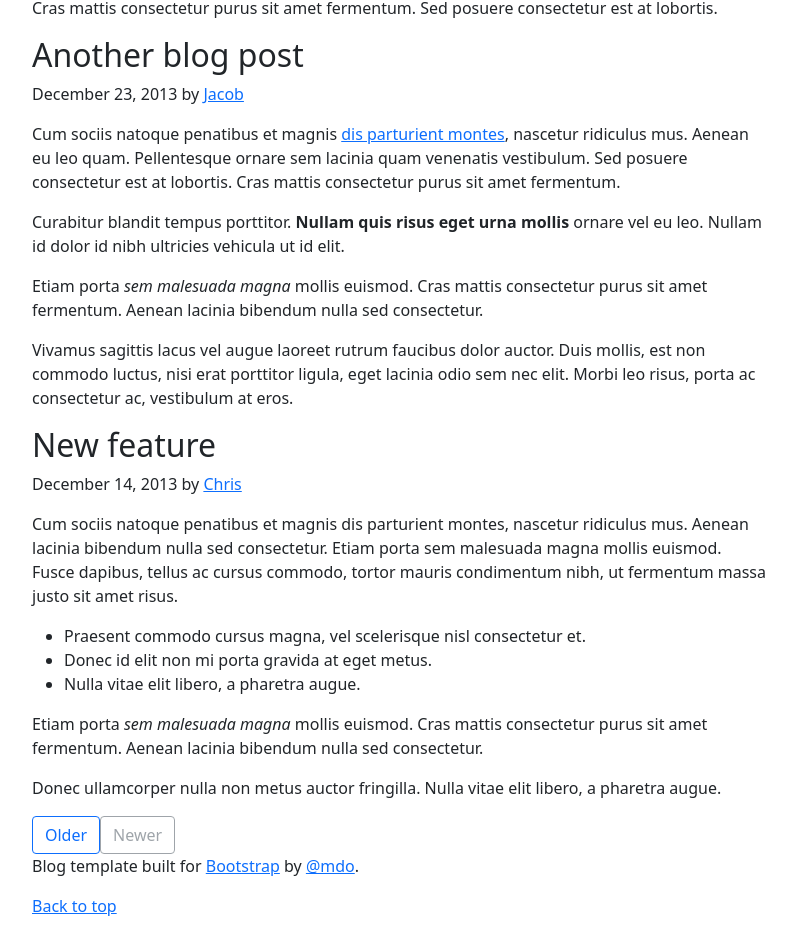
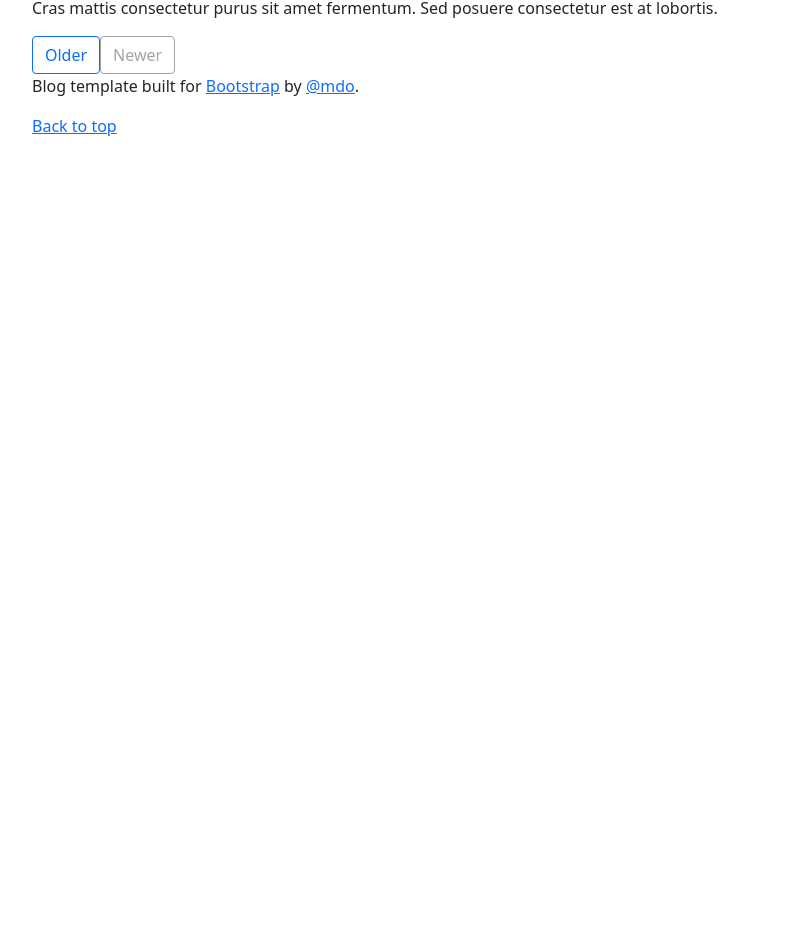
Before and after one commit to raythompsonwebdev/blog-project, a React (Create React App) app in the folder client/: page /blog in a window 1280 px wide. Shown: the part 1300-2234 px from the top of the page, without its empty margins (50-846 px from the left). After the commit the page ends 1454 px from the top, so only its background shows below. Built offline with nearby package versions, Linux system fonts and the light colour scheme.

Commit message:
temporarily added access control policy to request header for home page route - issue with cors - also using proxy in packagejson

```diff
--- a/client/src/components/Blogsnippet.js
+++ b/client/src/components/Blogsnippet.js
@@ -1,19 +1,45 @@
 import React from "react";
+// import PropTypes from "prop-types";
 import { Link } from "react-router-dom";
 
 function Blogsnippet(props) {
+  const { key, author, username, blogtitle, blogpost, mood, submitted } = {
+    ...props,
+  };
+  // eslint-disable-next-line no-console
+  // console.log(author);
   return (
     <div className="card">
-      <img src="..." className="card-img-top" alt="..." />
+      {/* <img src="..." className="card-img-top" alt="..." /> */}
       <div className="card-body">
-        <p className="card-text">
-          Some quick example text to build on the card title and make up the
-          bulk of the card&apos; content.
-        </p>
-        <Link to="/posts" />
+        <h1>{blogtitle}</h1>
+        <h2>Author : {author} </h2>
+        <h2>User : {username} </h2>
+        <h3>Submitted : {submitted}</h3>
+        <p className="card-text">{blogpost}</p>
+        <p>Mood: {mood}</p>
+        <Link to={`/post/${key}`}>See Post</Link>
       </div>
     </div>
   );
 }
+Blogsnippet.defaultProps = {
+  key: 0,
+  author: "author not found",
+  username: "user not found ",
+  blogtitle: "not found",
+  blogpost: "not found",
+  mood: "not found",
+  submitted: "not found",
+};
+
+// Blogsnippet.propTypes = {
+//   author: PropTypes.string,
+//   name: PropTypes.string,
+//   blogtitle: PropTypes.string,
+//   blogpost: PropTypes.string,
+//   mood: PropTypes.string,
+//   submitted: PropTypes.string,
+// };
 
 export default Blogsnippet;
--- a/client/src/components/BlogsnippetContainer.js
+++ b/client/src/components/BlogsnippetContainer.js
@@ -5,10 +5,7 @@ import Blogsnippet from "./Blogsnippet";
 function BlogsnippetContainer(props) {
   const { blogData } = props;
   // eslint-disable-next-line no-console
-  console.log(blogData);
-  const Blog = blogData
-    .slice(0, 8)
-    .map((item) => (
+  const Blog = blogData.map((item) => (
     <Blogsnippet
       key={item.id}
       author={item.author}
@@ -20,7 +17,7 @@ function BlogsnippetContainer(props) {
     />
   ));
 
-  return <div>{Blog}</div>;
+  return Blog;
 }
 
 BlogsnippetContainer.defaultProps = {
--- a/client/src/components/MainNav.js
+++ b/client/src/components/MainNav.js
@@ -16,11 +16,7 @@ function MainNav() {
                 Home
               </Link>
             </li>
-            <li className="nav-item">
-              <Link className="nav-link" to="/blog">
-                Blog
-              </Link>
-            </li>
+
             <li className="nav-item">
               <Link className="nav-link" to="/create-blog">
                 Create Blog
--- a/client/src/pages/App.js
+++ b/client/src/pages/App.js
@@ -6,16 +6,15 @@ import BlogsnippetContainer from "../components/BlogsnippetContainer";
 function App() {
   const [blogData, setblogData] = useState([]);
   // const [visibility, setVisibility]  = useState(false);
-  // const [lastIndex, setLastIndex] = useState(0);
+  const [lastIndex, setLastIndex] = useState(0);
 
   // const loadData = async () => {
   //   const fetchProducts = fetch(`/posts`);
   //   const data = await fetchProducts.json();
   // }
+  const fetchProducts = fetch(`http://localhost:3333/posts`);
 
   useEffect(() => {
-    const fetchProducts = fetch(`http://localhost:3333/posts`);
-    // const fetchProducts = fetch(`./productdata.json`);
     fetchProducts
       .then((response) => {
         if (!response.ok) {
@@ -26,13 +25,15 @@ function App() {
       .then((data) => {
         // eslint-disable-next-line no-console
         // console.log(data);
-        // const returnedData = data.map((blog, index) => {
-        //   // eslint-disable-next-line no-param-reassign
-        //   blog.prodId = index;
-        //   setLastIndex(lastIndex);
-        //   return blog;
-        // });
-        setblogData(data);
+
+        const returnedData = data.map((blog, index) => {
+          // eslint-disable-next-line no-param-reassign
+          blog.prodId = index;
+          setLastIndex(index);
+          return blog;
+        });
+
+        setblogData(returnedData);
 
         // eslint-disable-next-line no-console
       })
--- a/client/src/pages/Blog.js
+++ b/client/src/pages/Blog.js
@@ -97,71 +97,6 @@ export default function Blog() {
             </p>
           </div>
 
-          <div className="blog-post">
-            <h2 className="blog-post-title">Another blog post</h2>
-            <p className="blog-post-meta">
-              December 23, 2013 by <Link to="/">Jacob</Link>
-            </p>
-
-            <p>
-              Cum sociis natoque penatibus et magnis{" "}
-              <Link to="/">dis parturient montes</Link>, nascetur ridiculus mus.
-              Aenean eu leo quam. Pellentesque ornare sem lacinia quam venenatis
-              vestibulum. Sed posuere consectetur est at lobortis. Cras mattis
-              consectetur purus sit amet fermentum.
-            </p>
-            <blockquote>
-              <p>
-                Curabitur blandit tempus porttitor.{" "}
-                <strong>Nullam quis risus eget urna mollis</strong> ornare vel
-                eu leo. Nullam id dolor id nibh ultricies vehicula ut id elit.
-              </p>
-            </blockquote>
-            <p>
-              Etiam porta <em>sem malesuada magna</em> mollis euismod. Cras
-              mattis consectetur purus sit amet fermentum. Aenean lacinia
-              bibendum nulla sed consectetur.
-            </p>
-            <p>
-              Vivamus sagittis lacus vel augue laoreet rutrum faucibus dolor
-              auctor. Duis mollis, est non commodo luctus, nisi erat porttitor
-              ligula, eget lacinia odio sem nec elit. Morbi leo risus, porta ac
-              consectetur ac, vestibulum at eros.
-            </p>
-          </div>
-
-          <div className="blog-post">
-            <h2 className="blog-post-title">New feature</h2>
-            <p className="blog-post-meta">
-              December 14, 2013 by <Link to="/">Chris</Link>
-            </p>
-
-            <p>
-              Cum sociis natoque penatibus et magnis dis parturient montes,
-              nascetur ridiculus mus. Aenean lacinia bibendum nulla sed
-              consectetur. Etiam porta sem malesuada magna mollis euismod. Fusce
-              dapibus, tellus ac cursus commodo, tortor mauris condimentum nibh,
-              ut fermentum massa justo sit amet risus.
-            </p>
-            <ul>
-              <li>
-                Praesent commodo cursus magna, vel scelerisque nisl consectetur
-                et.
-              </li>
-              <li>Donec id elit non mi porta gravida at eget metus.</li>
-              <li>Nulla vitae elit libero, a pharetra augue.</li>
-            </ul>
-            <p>
-              Etiam porta <em>sem malesuada magna</em> mollis euismod. Cras
-              mattis consectetur purus sit amet fermentum. Aenean lacinia
-              bibendum nulla sed consectetur.
-            </p>
-            <p>
-              Donec ullamcorper nulla non metus auctor fringilla. Nulla vitae
-              elit libero, a pharetra augue.
-            </p>
-          </div>
-
           <nav className="blog-pagination">
             <Link className="btn btn-outline-primary" to="/">
               Older
```
Lines whose indentation alone changed are shown as unchanged.
